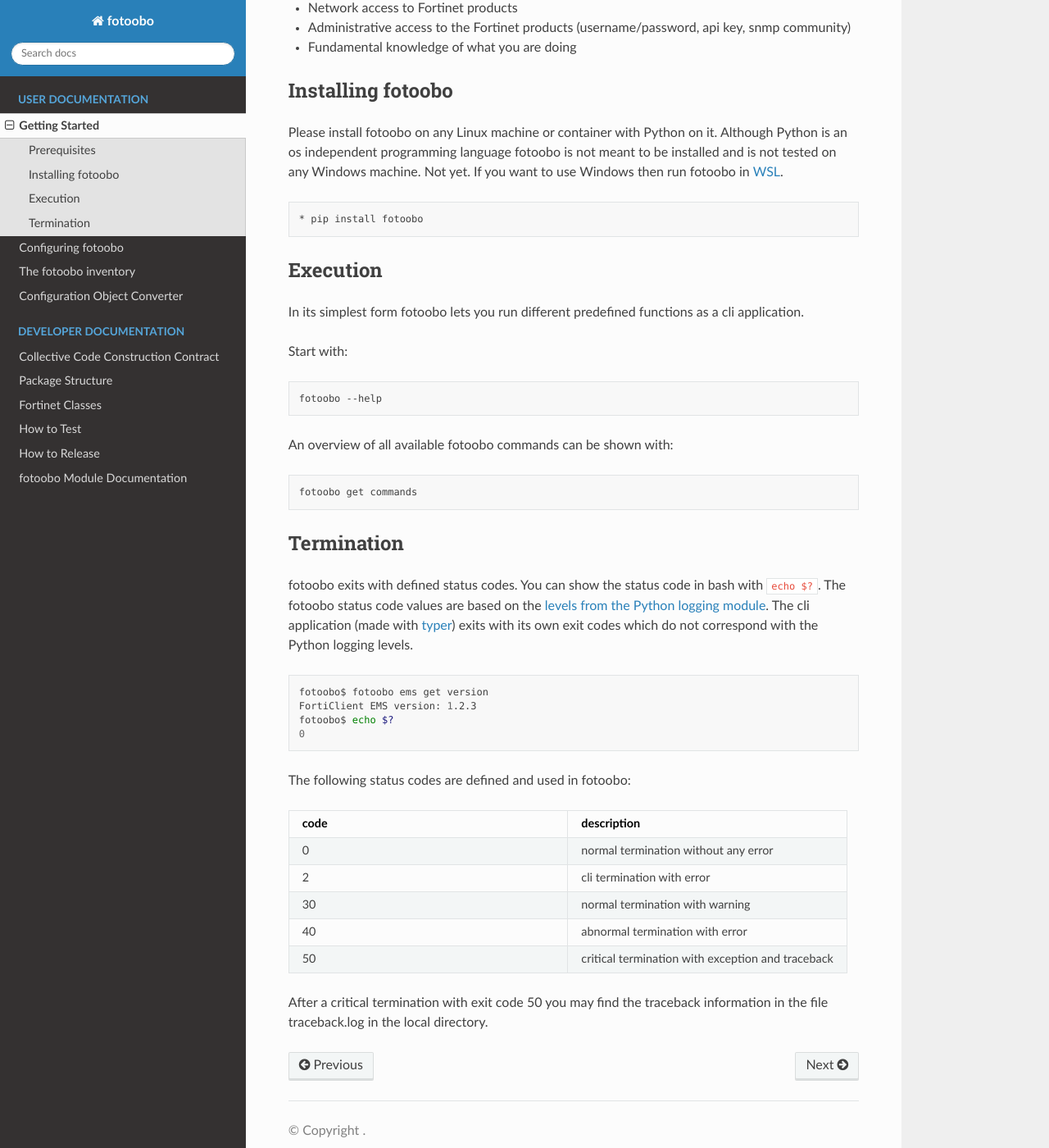
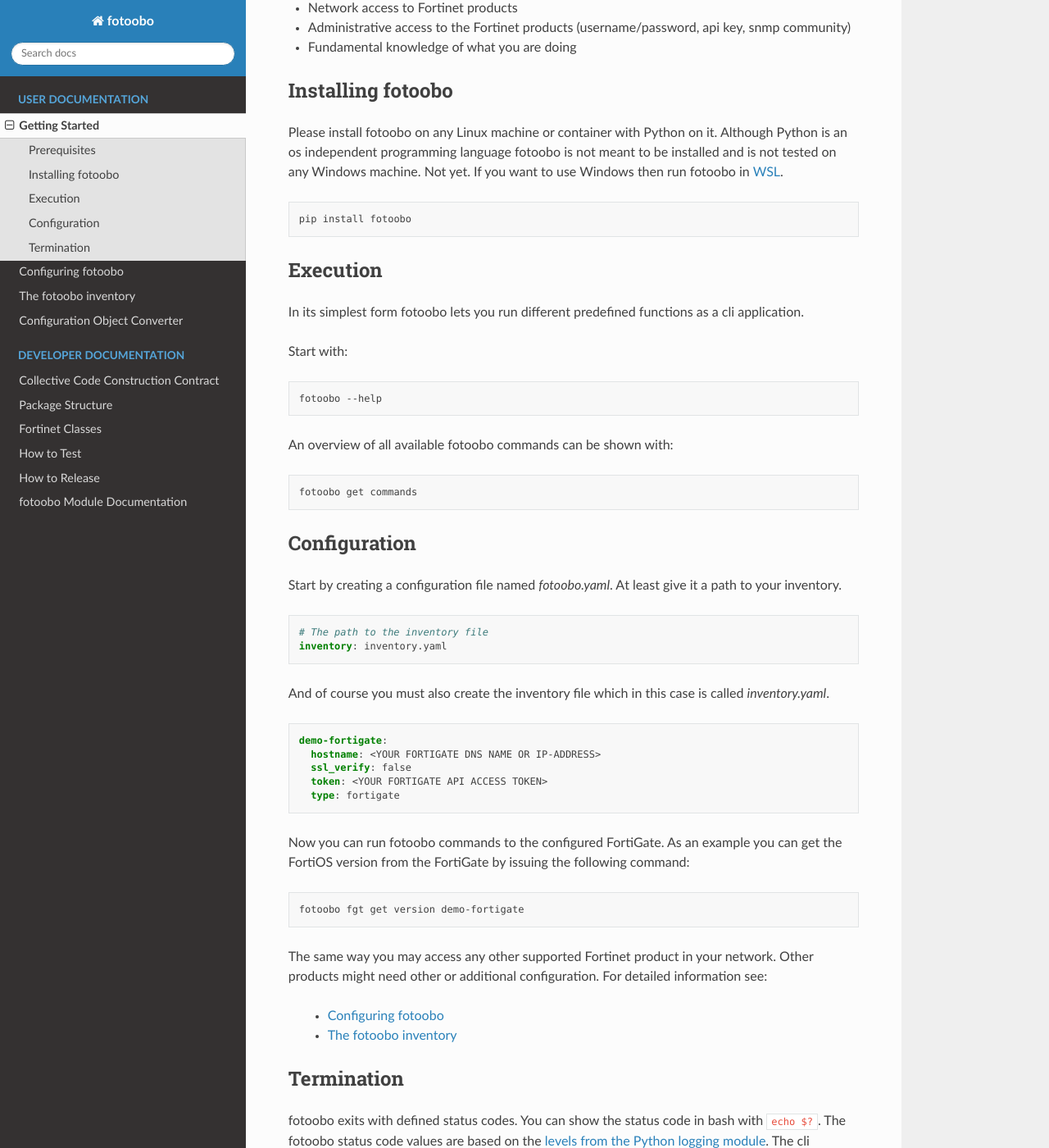
Before and after one commit to migros/fotoobo, a Sphinx documentation site: the page built from docs/source/usage/getting_started.rst, in a window 1280 px wide and 1400 px high, scrolled down 290 px. Shown: the whole window at 82% size. Built offline with Sphinx 7.4.7 and the Read the Docs theme 2.0.0, drawn with Linux system fonts in a browser that asks for light colours.

Commit message:
📝 add configuration part of getting_started

```diff
--- a/docs/source/usage/getting_started.rst
+++ b/docs/source/usage/getting_started.rst
@@ -26,7 +26,7 @@
 
 .. code-block:: bash
 
-  * pip install fotoobo
+  pip install fotoobo
 
 
 Execution
@@ -46,6 +46,40 @@
 
   fotoobo get commands
 
+
+Configuration
+-------------
+
+Start by creating a configuration file named `fotoobo.yaml`. At least give it a path to your
+inventory.
+
+.. code-block:: yaml
+
+  # The path to the inventory file
+  inventory: inventory.yaml
+
+And of course you must also create the inventory file which in this case is called `inventory.yaml`.
+
+.. code-block:: yaml
+
+  demo-fortigate:
+    hostname: <YOUR FORTIGATE DNS NAME OR IP-ADDRESS>
+    ssl_verify: false
+    token: <YOUR FORTIGATE API ACCESS TOKEN>
+    type: fortigate
+
+Now you can run fotoobo commands to the configured FortiGate. As an example you can get the FortiOS
+version from the FortiGate by issuing the following command:
+
+.. code-block:: bash
+
+  fotoobo fgt get version demo-fortigate
+
+The same way you may access any other supported Fortinet product in your network. Other products
+might need other or additional configuration. For detailed information see:
+
+  * :ref:`usage_configuration`
+  * :ref:`usage_inventory`
 
 Termination
 -----------
```
